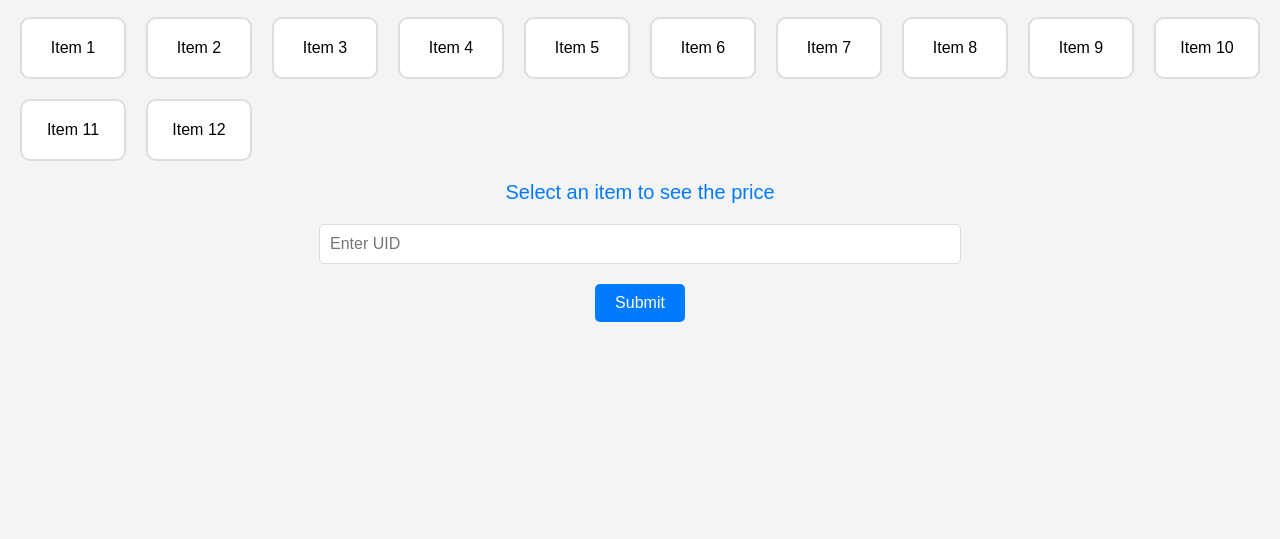
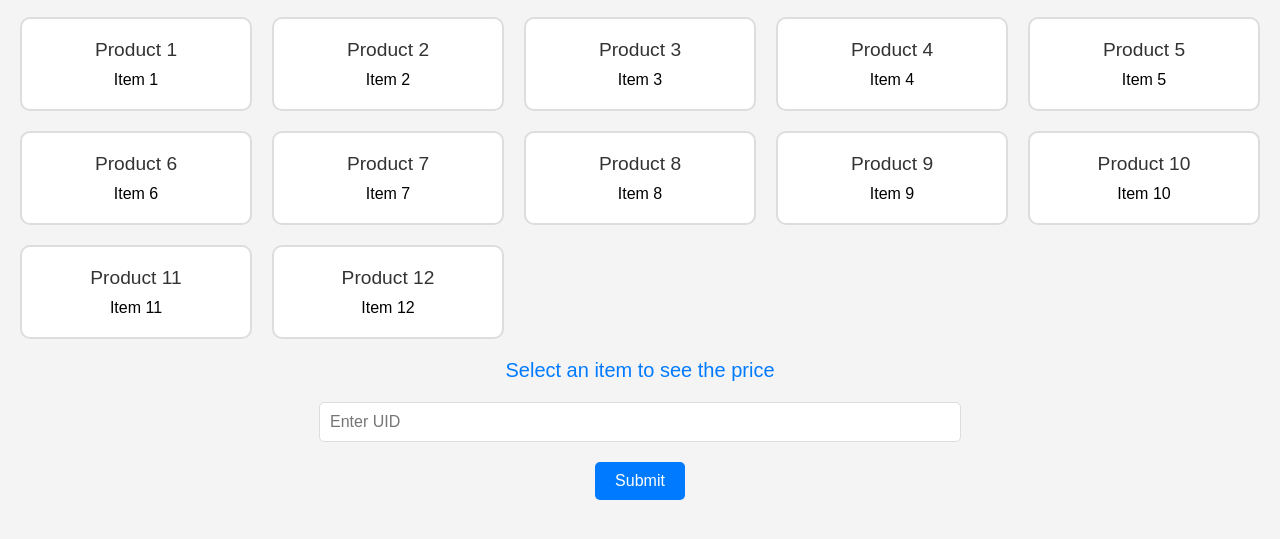
Before and after one commit to YourTopUpCenter/products, a plain HTML site: page cat_games-topup/free-fire-bd/index.html in a window 1280 px wide. Shown: the part 81-620 px from the top of the page. Drawn offline with Linux system fonts and the light colour scheme.

Commit message:
Update index.html

```diff
--- a/cat_games-topup/free-fire-bd/index.html
+++ b/cat_games-topup/free-fire-bd/index.html
@@ -24,7 +24,7 @@
 
         .catalog {
             display: grid;
-            grid-template-columns: repeat(auto-fit, minmax(100px, 1fr));
+            grid-template-columns: repeat(auto-fit, minmax(200px, 1fr));
             gap: 20px;
             margin-bottom: 20px;
         }
@@ -36,6 +36,7 @@
             cursor: pointer;
             transition: transform 0.3s, box-shadow 0.3s;
             border-radius: 10px;
+            text-align: center;
         }
 
         .catalog-item:hover {
@@ -46,6 +47,20 @@
         .catalog-item.selected {
             border-color: #007bff;
             background-color: #e7f1ff;
+        }
+
+        .catalog-item .product-name {
+            font-size: 1.2rem;
+            color: #333;
+            margin-bottom: 10px;
+        }
+
+        .catalog-item[data-product=""] .product-name::before {
+            content: "Free Fire Diamond BD";
+            display: block;
+            font-size: 1.2rem;
+            color: #ff0000;
+            margin-bottom: 10px;
         }
 
         .price-display {
@@ -85,18 +100,54 @@
         <h1>Product Catalog</h1>
         <div class="catalog">
             <!-- 12 Catalog Items -->
-            <div class="catalog-item" data-price="1000" data-product="Product 1" onclick="selectItem(this)">Item 1</div>
-            <div class="catalog-item" data-price="2000" data-product="Product 2" onclick="selectItem(this)">Item 2</div>
-            <div class="catalog-item" data-price="1500" data-product="Product 3" onclick="selectItem(this)">Item 3</div>
-            <div class="catalog-item" data-price="2500" data-product="Product 4" onclick="selectItem(this)">Item 4</div>
-            <div class="catalog-item" data-price="3000" data-product="Product 5" onclick="selectItem(this)">Item 5</div>
-            <div class="catalog-item" data-price="4000" data-product="Product 6" onclick="selectItem(this)">Item 6</div>
-            <div class="catalog-item" data-price="3500" data-product="Product 7" onclick="selectItem(this)">Item 7</div>
-            <div class="catalog-item" data-price="4500" data-product="Product 8" onclick="selectItem(this)">Item 8</div>
-            <div class="catalog-item" data-price="5000" data-product="Product 9" onclick="selectItem(this)">Item 9</div>
-            <div class="catalog-item" data-price="5500" data-product="Product 10" onclick="selectItem(this)">Item 10</div>
-            <div class="catalog-item" data-price="6000" data-product="Product 11" onclick="selectItem(this)">Item 11</div>
-            <div class="catalog-item" data-price="6500" data-product="Product 12" onclick="selectItem(this)">Item 12</div>
+            <div class="catalog-item" data-price="1000" data-product="Product 1" onclick="selectItem(this)">
+                <div class="product-name">Product 1</div>
+                Item 1
+            </div>
+            <div class="catalog-item" data-price="2000" data-product="Product 2" onclick="selectItem(this)">
+                <div class="product-name">Product 2</div>
+                Item 2
+            </div>
+            <div class="catalog-item" data-price="1500" data-product="Product 3" onclick="selectItem(this)">
+                <div class="product-name">Product 3</div>
+                Item 3
+            </div>
+            <div class="catalog-item" data-price="2500" data-product="Product 4" onclick="selectItem(this)">
+                <div class="product-name">Product 4</div>
+                Item 4
+            </div>
+            <div class="catalog-item" data-price="3000" data-product="Product 5" onclick="selectItem(this)">
+                <div class="product-name">Product 5</div>
+                Item 5
+            </div>
+            <div class="catalog-item" data-price="4000" data-product="Product 6" onclick="selectItem(this)">
+                <div class="product-name">Product 6</div>
+                Item 6
+            </div>
+            <div class="catalog-item" data-price="3500" data-product="Product 7" onclick="selectItem(this)">
+                <div class="product-name">Product 7</div>
+                Item 7
+            </div>
+            <div class="catalog-item" data-price="4500" data-product="Product 8" onclick="selectItem(this)">
+                <div class="product-name">Product 8</div>
+                Item 8
+            </div>
+            <div class="catalog-item" data-price="5000" data-product="Product 9" onclick="selectItem(this)">
+                <div class="product-name">Product 9</div>
+                Item 9
+            </div>
+            <div class="catalog-item" data-price="5500" data-product="Product 10" onclick="selectItem(this)">
+                <div class="product-name">Product 10</div>
+                Item 10
+            </div>
+            <div class="catalog-item" data-price="6000" data-product="Product 11" onclick="selectItem(this)">
+                <div class="product-name">Product 11</div>
+                Item 11
+            </div>
+            <div class="catalog-item" data-price="6500" data-product="Product 12" onclick="selectItem(this)">
+                <div class="product-name">Product 12</div>
+                Item 12
+            </div>
         </div>
         <!-- Price Display -->
         <div class="price-display" id="priceDisplay">Select an item to see the price</div>
@@ -122,7 +173,14 @@
         selectedElement.classList.add('selected');
 
         const price = selectedElement.getAttribute('data-price');
+        const productName = selectedElement.getAttribute('data-product');
         document.getElementById('priceDisplay').innerText = `Price: ${price} BDT`;
+
+        // Ensure Product Name is always defined
+        if (!productName) {
+            selectedElement.setAttribute('data-product', 'Free Fire Diamond BD');
+            selectedElement.querySelector('.product-name').innerText = 'Free Fire Diamond BD';
+        }
     }
 
     function submitUID() {
@@ -144,7 +202,7 @@
             alert('Please select an item and enter a UID.');
         }
     }
-</script>
+    </script>
 
 </body>
 </html>
```
